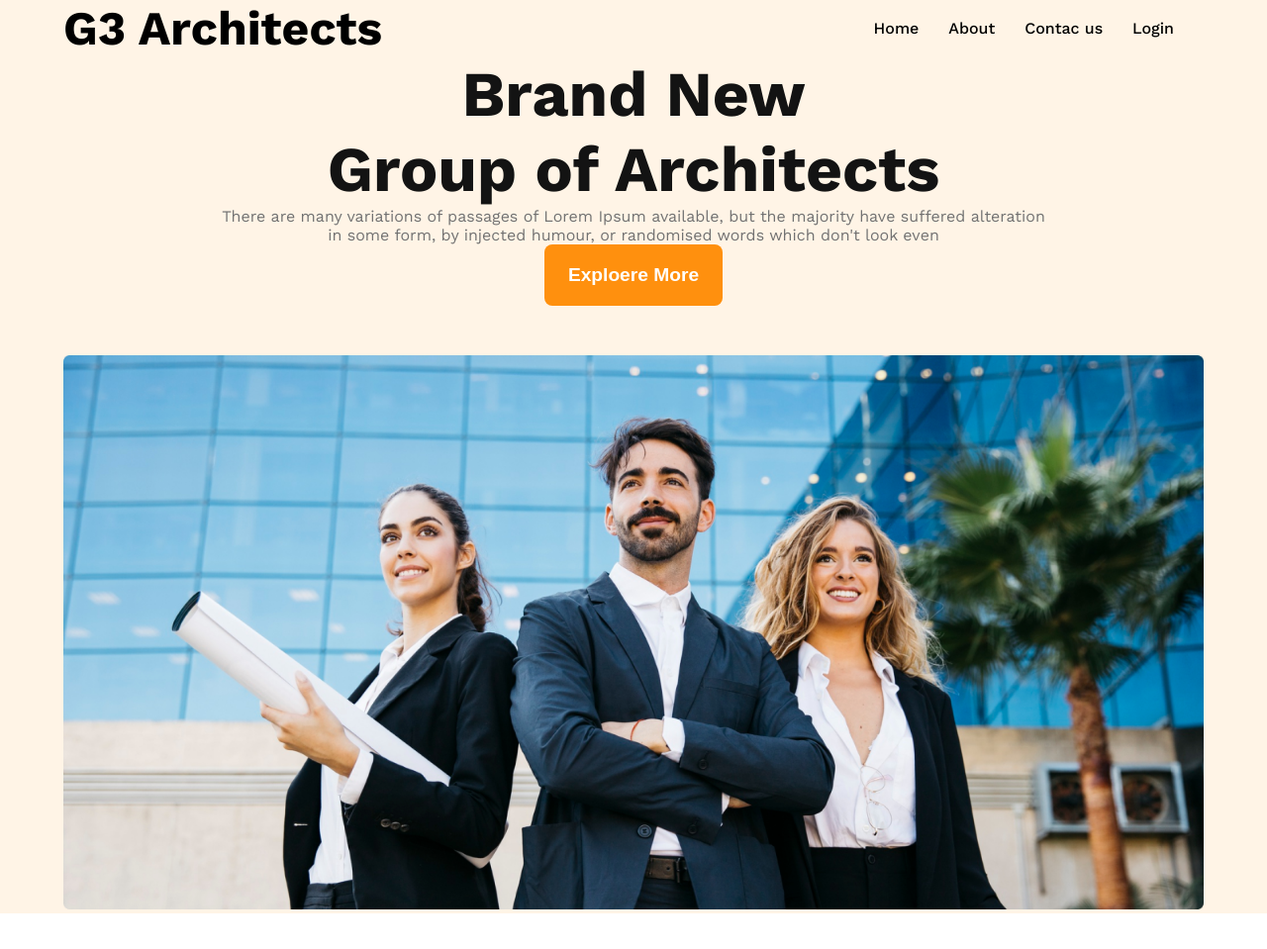
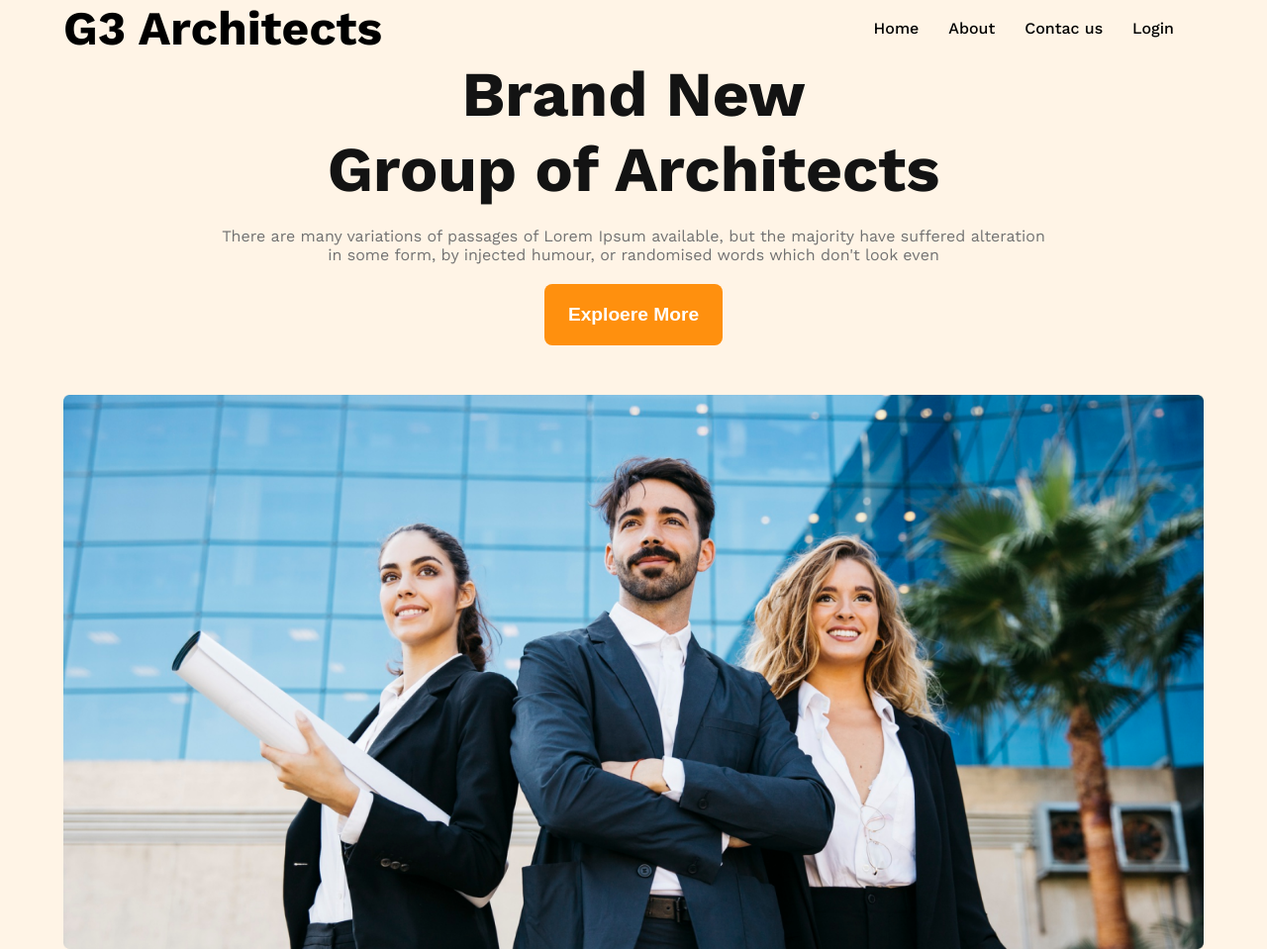
Before and after one commit to shahidur-rahman18/g3-architecture-responsivewebsite, a plain HTML site: page index.html in a window 1280 px wide. Shown: the top 959 px of the page at 99% size. Drawn offline with nearby package versions, Linux system fonts and the light colour scheme.

Commit message:
margin top between title and button

```diff
--- a/style/style.css
+++ b/style/style.css
@@ -60,6 +60,11 @@ color: rgb(255, 144, 14);
 .bg-color {
   background: rgba(255, 144, 14, 0.1);
 }
+
+
+.banner-description, .our-features p{
+    margin: 20px 0;
+   }
 
 /* ---navbar styles--- */
 .navbar {
```
